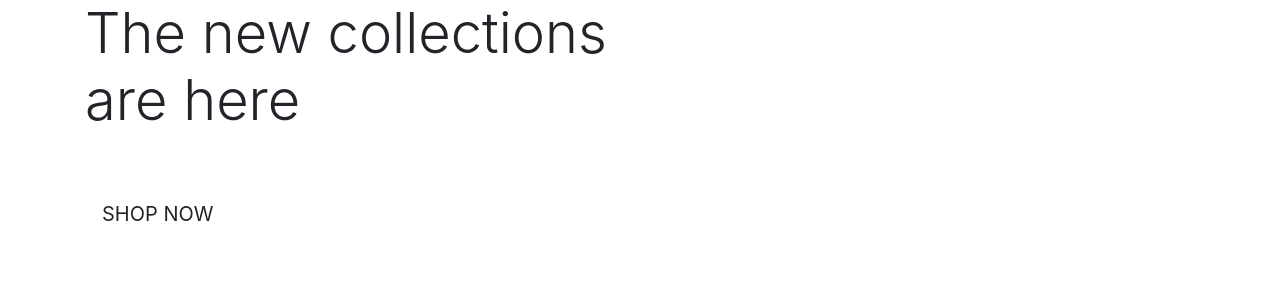
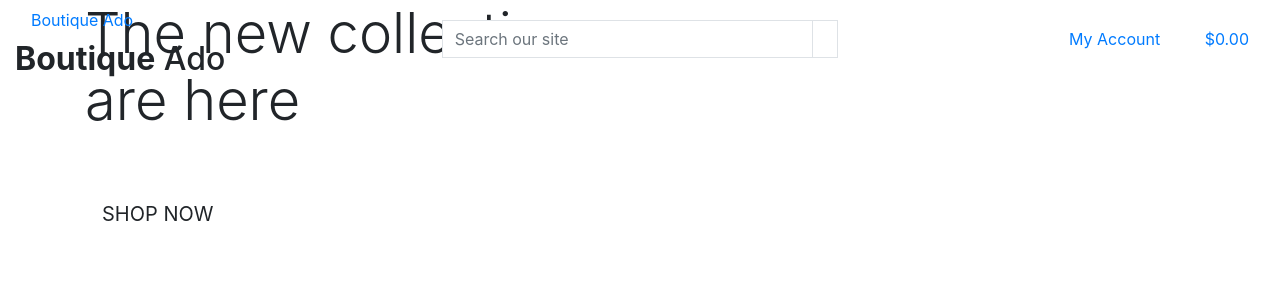
Before and after one commit to gbroder24/django-boutique-ado, a Django app: page / in a window 1280 px wide. Shown: the top 300 px of the page. Run offline with Django 3.2, Linux system fonts and the light colour scheme.

Commit message:
Add main page header

```diff
--- a/templates/base.html
+++ b/templates/base.html
@@ -2,6 +2,7 @@
 
 <!doctype html>
 <html lang="en">
+
 <head>
   <!-- Required meta tags -->
   {% block meta %}
@@ -16,7 +17,8 @@
 
   <!-- Bootstrap CSS -->
   {% block corecss %}
-        <link rel="stylesheet" href="https://cdn.jsdelivr.net/npm/bootstrap@4.6.2/dist/css/bootstrap.min.css" integrity="sha384-xOolHFLEh07PJGoPkLv1IbcEPTNtaed2xpHsD9ESMhqIYd0nLMwNLD69Npy4HI+N" crossorigin="anonymous">
+  <link rel="stylesheet" href="https://cdn.jsdelivr.net/npm/bootstrap@4.6.2/dist/css/bootstrap.min.css"
+    integrity="sha384-xOolHFLEh07PJGoPkLv1IbcEPTNtaed2xpHsD9ESMhqIYd0nLMwNLD69Npy4HI+N" crossorigin="anonymous">
   {% endblock %}
 
   {% block extra_css %}
@@ -26,8 +28,11 @@
 
   <!-- Option 1: jQuery and Bootstrap Bundle (includes Popper) -->
   {% block corejs %}
-        <script src="https://cdn.jsdelivr.net/npm/jquery@3.5.1/dist/jquery.min.js" integrity="sha256-9/aliU8dGd2tb6OSsuzixeV4y/faTqgFtohetphbbj0=" crossorigin="anonymous"></script>
-        <script src="https://cdn.jsdelivr.net/npm/bootstrap@4.6.2/dist/js/bootstrap.bundle.min.js" integrity="sha384-Fy6S3B9q64WdZWQUiU+q4/2Lc9npb8tCaSX9FK7E8HnRr0Jz8D6OP9dO5Vg3Q9ct" crossorigin="anonymous"></script>
+  <script src="https://cdn.jsdelivr.net/npm/jquery@3.5.1/dist/jquery.min.js"
+    integrity="sha256-9/aliU8dGd2tb6OSsuzixeV4y/faTqgFtohetphbbj0=" crossorigin="anonymous"></script>
+  <script src="https://cdn.jsdelivr.net/npm/bootstrap@4.6.2/dist/js/bootstrap.bundle.min.js"
+    integrity="sha384-Fy6S3B9q64WdZWQUiU+q4/2Lc9npb8tCaSX9FK7E8HnRr0Jz8D6OP9dO5Vg3Q9ct" crossorigin="anonymous">
+  </script>
   {% endblock %}
 
   {% block extra_js %}
@@ -42,8 +47,69 @@
 
   <title>Boutique Ado {% block extra_title %}{% endblock %}</title>
 </head>
+
 <body>
-    <header class="container-fluid fixed-top"></header>
+  <header class="container-fluid fixed-top">
+    <div class="row">
+        <div class="col-12 col-lg-4 my-auto py-1 py-lg-0 text-center text-lg-left">
+            <a href="{% url 'home' %}" class="nav-link main-logo-link">Boutique Ado</a>
+            <h2 class="logo-font text-black my-0"><strong>Boutique</strong> Ado</h2>
+        </div>
+        <div class="col-12 col-lg-4 my-auto py-1 py-lg-0">
+            <form method="GET" action="">
+                <div class="input-group w-100">
+                    <input class="form-control border border-black rounded-0" type="text" name="q"
+                      placeholder="Search our site">
+                      <div class="input-group-append">
+                          <button class="form-control btn btn-black border border-black rounded-0" type="submit">
+                              <span class="icon">
+                                <i class="fas fa-search"></i>
+                              </span>
+                          </button>
+                      </div>
+                </div>
+            </form>
+        </div>
+      <div class="col-12 col-lg-4 my-auto py-1 py-lg-0">
+          <ul class="list-inline list-unstyled text-center text-lg-right my-0">
+              <li class="list-inline-item dropdown">
+                <a class="text-black nav-link" href="#" id="user-options" data-toggle="dropdown" aria-haspopup="true" aria-expanded="false">
+                  <div class="text-center">
+                      <div><i class="fas fa-user fa-lg"></i></div>
+                      <p class="my-0">My Account</p>
+                  </div>
+                </a>
+                <div class="dropdown-menu border-0" aria-labelledby="user-options">
+                  {% if request.user.is_authenticated %}
+                      {% if request.user.is_superuser %}
+                          <a href="" class="dropdown-item">Product Management</a>
+                      {% endif %}
+                      <a href="" class="dropdown-item">My Profile</a>
+                      <a href="{% url 'account_logout' %}" class="dropdown-item">Logout</a>
+                  {% else %}
+                      <a href="{% url 'account_signup' %}" class="dropdown-item">Register</a>
+                      <a href="{% url 'account_login' %}" class="dropdown-item">Login</a>
+                  {% endif %}
+                </div>
+              </li>
+              <li class="list-inline-item">
+                <a class="{% if grand_total %}text-info font-weight-bold{% else %}text-black{% endif %} nav-link" href="">
+                  <div class="text-center">
+                      <div><i class="fas fa-shopping-bag fa-lg"></i></div>
+                      <p class="my-0">
+                          {% if grand_total %}
+                              ${{ grand_total|floatformat:2 }}
+                          {% else %}
+                              $0.00
+                          {% endif %}
+                      </p>
+                  </div>
+              </a>
+              </li>
+          </ul>
+      </div>
+    </div>
+  </header>
 
   {% if messages %}
   <div class="message-container"></div>
@@ -59,4 +125,5 @@
   {% endblock %}
 
 </body>
+
 </html>
```
Lines whose indentation alone changed are shown as unchanged.
